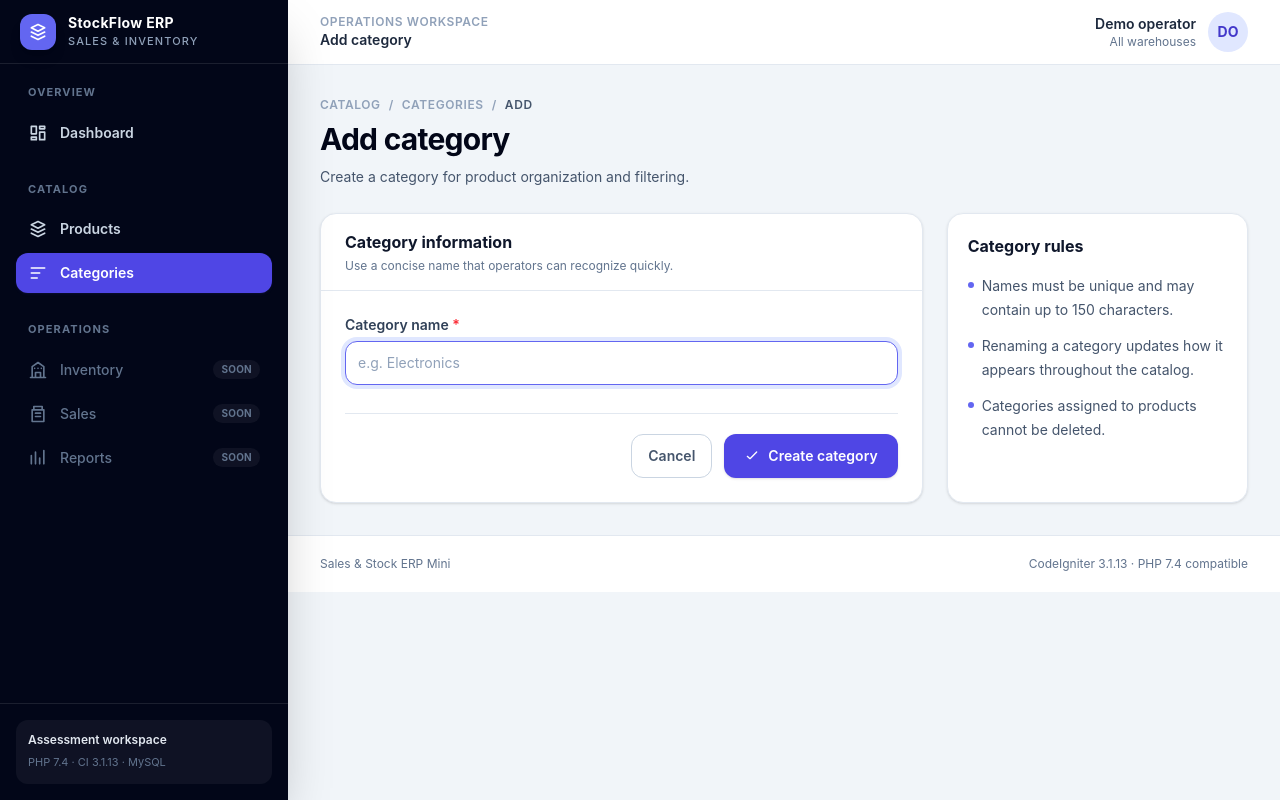
After one commit to ahishamali10/erp_stocks_sales, a CodeIgniter app: page /categories/create in a window 1280 px wide. The commit adds this page. Run offline with CodeIgniter, Linux system fonts and the light colour scheme.

Commit message:
Add category management

```diff
--- a/application/config/routes.php
+++ b/application/config/routes.php
@@ -57,5 +57,11 @@ $route['products/store'] = 'products/store';
 $route['products/edit/(:num)'] = 'products/edit/$1';
 $route['products/update/(:num)'] = 'products/update/$1';
 $route['products/toggle-status/(:num)'] = 'products/toggle_status/$1';
+$route['categories'] = 'categories/index';
+$route['categories/create'] = 'categories/create';
+$route['categories/store'] = 'categories/store';
+$route['categories/edit/(:num)'] = 'categories/edit/$1';
+$route['categories/update/(:num)'] = 'categories/update/$1';
+$route['categories/delete/(:num)'] = 'categories/delete/$1';
 $route['404_override'] = '';
 $route['translate_uri_dashes'] = FALSE;
--- /dev/null
+++ b/application/controllers/Categories.php
@@ -0,0 +1,188 @@
+<?php
+defined('BASEPATH') OR exit('No direct script access allowed');
+
+class Categories extends CI_Controller
+{
+    private $current_category_id = NULL;
+
+    public function __construct()
+    {
+        parent::__construct();
+
+        $this->load->model('Category_model', 'categories');
+    }
+
+    public function index()
+    {
+        $data = array(
+            'page_title' => 'Categories',
+            'page_description' => 'Organize products into reusable catalog groups.',
+            'active_nav' => 'categories',
+            'categories' => $this->categories->get_with_product_counts(),
+        );
+
+        $this->render('categories/index', $data);
+    }
+
+    public function create()
+    {
+        $this->render('categories/form', array(
+            'page_title' => 'Add category',
+            'page_description' => 'Create a category for product organization and filtering.',
+            'active_nav' => 'categories',
+            'category' => NULL,
+            'form_action' => 'categories/store',
+            'submit_label' => 'Create category',
+            'save_error' => '',
+        ));
+    }
+
+    public function store()
+    {
+        $this->require_post();
+        $this->current_category_id = NULL;
+
+        if (!$this->validate_category()) {
+            return $this->render_form(NULL, 'categories/store', 'Create category');
+        }
+
+        if (!$this->categories->create($this->category_payload())) {
+            $this->log_database_error('creating a category');
+            return $this->render_form(NULL, 'categories/store', 'Create category', 'The category could not be saved. Please try again.');
+        }
+
+        $this->session->set_flashdata('success', 'Category created successfully.');
+        redirect('categories');
+    }
+
+    public function edit($id)
+    {
+        $category = $this->find_or_404($id);
+
+        $this->render('categories/form', array(
+            'page_title' => 'Edit category',
+            'page_description' => 'Rename this catalog group everywhere it is used.',
+            'active_nav' => 'categories',
+            'category' => $category,
+            'form_action' => 'categories/update/'.$category->id,
+            'submit_label' => 'Save changes',
+            'save_error' => '',
+        ));
+    }
+
+    public function update($id)
+    {
+        $this->require_post();
+        $category = $this->find_or_404($id);
+        $this->current_category_id = (int) $category->id;
+
+        if (!$this->validate_category()) {
+            return $this->render_form($category, 'categories/update/'.$category->id, 'Save changes');
+        }
+
+        if (!$this->categories->update($category->id, $this->category_payload())) {
+            $this->log_database_error('updating category '.$category->id);
+            return $this->render_form($category, 'categories/update/'.$category->id, 'Save changes', 'The category could not be updated. Please try again.');
+        }
+
+        $this->session->set_flashdata('success', 'Category updated successfully.');
+        redirect('categories');
+    }
+
+    public function delete($id)
+    {
+        $this->require_post();
+        $category = $this->find_or_404($id);
+
+        if ($this->categories->count_products($category->id) > 0) {
+            $this->session->set_flashdata('error', 'Category '.$category->name.' cannot be deleted because products are assigned to it.');
+            redirect('categories');
+        }
+
+        if (!$this->categories->delete($category->id)) {
+            $error = $this->db->error();
+
+            if ((int) $error['code'] !== 1451) {
+                $this->log_database_error('deleting category '.$category->id);
+            }
+
+            $this->session->set_flashdata('error', 'The category could not be deleted. It may now be in use.');
+            redirect('categories');
+        }
+
+        $this->session->set_flashdata('success', 'Category '.$category->name.' was deleted.');
+        redirect('categories');
+    }
+
+    private function validate_category()
+    {
+        $category_name_unique = array('category_name_unique', function ($name) {
+            return !$this->categories->name_exists(trim($name), $this->current_category_id);
+        });
+
+        $this->form_validation->set_message('category_name_unique', 'The category name is already in use.');
+        $this->form_validation->set_rules('name', 'Category name', array('trim', 'required', 'max_length[150]', $category_name_unique));
+
+        return $this->form_validation->run();
+    }
+
+    private function category_payload()
+    {
+        return array(
+            'name' => trim((string) $this->input->post('name')),
+        );
+    }
+
+    private function render_form($category, $form_action, $submit_label, $save_error = '')
+    {
+        $data = array(
+            'page_title' => $category ? 'Edit category' : 'Add category',
+            'page_description' => $category
+                ? 'Rename this catalog group everywhere it is used.'
+                : 'Create a category for product organization and filtering.',
+            'active_nav' => 'categories',
+            'category' => $category,
+            'form_action' => $form_action,
+            'submit_label' => $submit_label,
+            'save_error' => $save_error,
+        );
+
+        $this->output->set_status_header(422);
+        $this->render('categories/form', $data);
+    }
+
+    private function render($view, $data)
+    {
+        $this->load->view('layouts/header', $data);
+        $this->load->view($view, $data);
+        $this->load->view('layouts/footer', $data);
+    }
+
+    private function find_or_404($id)
+    {
+        if (!is_scalar($id) || !ctype_digit((string) $id) || (int) $id < 1) {
+            show_404();
+        }
+
+        $category = $this->categories->find((int) $id);
+
+        if (!$category) {
+            show_404();
+        }
+
+        return $category;
+    }
+
+    private function require_post()
+    {
+        if ($this->input->method(TRUE) !== 'POST') {
+            show_error('The requested method is not allowed.', 405, 'Method Not Allowed');
+        }
+    }
+
+    private function log_database_error($context)
+    {
+        $error = $this->db->error();
+        log_message('error', 'Database error while '.$context.': '.$error['code'].' '.$error['message']);
+    }
+}
--- a/application/models/Category_model.php
+++ b/application/models/Category_model.php
@@ -15,6 +15,69 @@ class Category_model extends CI_Model
             ->result();
     }
 
+    public function get_with_product_counts()
+    {
+        return $this->db
+            ->select('c.id, c.name, c.created_at, c.updated_at')
+            ->select('COUNT(p.id) AS product_count', FALSE)
+            ->from($this->table.' c')
+            ->join('products p', 'p.category_id = c.id', 'left')
+            ->group_by(array('c.id', 'c.name', 'c.created_at', 'c.updated_at'))
+            ->order_by('c.name', 'ASC')
+            ->get()
+            ->result();
+    }
+
+    public function find($id)
+    {
+        return $this->db
+            ->select('id, name, created_at, updated_at')
+            ->from($this->table)
+            ->where('id', (int) $id)
+            ->limit(1)
+            ->get()
+            ->row();
+    }
+
+    public function name_exists($name, $exclude_id = NULL)
+    {
+        $this->db
+            ->from($this->table)
+            ->where('name', trim($name));
+
+        if ($exclude_id !== NULL) {
+            $this->db->where('id !=', (int) $exclude_id);
+        }
+
+        return $this->db->count_all_results() > 0;
+    }
+
+    public function create($data)
+    {
+        return $this->db->insert($this->table, $data);
+    }
+
+    public function update($id, $data)
+    {
+        return $this->db
+            ->where('id', (int) $id)
+            ->update($this->table, $data);
+    }
+
+    public function count_products($id)
+    {
+        return (int) $this->db
+            ->where('category_id', (int) $id)
+            ->count_all_results('products');
+    }
+
+    public function delete($id)
+    {
+        return $this->db
+            ->where('id', (int) $id)
+            ->delete($this->table);
+    }
+
     public function exists($id)
     {
         return $this->db
--- /dev/null
+++ b/application/views/categories/form.php
@@ -0,0 +1,55 @@
+<?php
+defined('BASEPATH') OR exit('No direct script access allowed');
+
+$name_value = set_value('name', $category ? $category->name : '', FALSE);
+$name_error = trim(strip_tags(form_error('name')));
+?>
+<div class="mb-6">
+    <nav class="mb-2 flex items-center gap-2 text-xs font-semibold uppercase tracking-wider text-slate-400" aria-label="Breadcrumb">
+        <a href="<?php echo site_url(); ?>" class="hover:text-brand-700">Catalog</a>
+        <span aria-hidden="true">/</span>
+        <a href="<?php echo site_url('categories'); ?>" class="hover:text-brand-700">Categories</a>
+        <span aria-hidden="true">/</span>
+        <span class="text-slate-600"><?php echo $category ? 'Edit' : 'Add'; ?></span>
+    </nav>
+    <h1 class="text-2xl font-bold tracking-tight text-slate-950 sm:text-3xl"><?php echo html_escape($page_title); ?></h1>
+    <p class="mt-2 max-w-2xl text-sm leading-6 text-slate-600"><?php echo html_escape($page_description); ?></p>
+</div>
+
+<?php if ($save_error !== ''): ?>
+    <div class="mb-6 rounded-xl border border-red-200 bg-red-50 px-4 py-3 text-sm text-red-800" role="alert"><?php echo html_escape($save_error); ?></div>
+<?php endif; ?>
+
+<div class="grid gap-6 xl:grid-cols-[minmax(0,2fr)_minmax(260px,1fr)]">
+    <section class="rounded-2xl border border-slate-200 bg-white shadow-sm">
+        <div class="border-b border-slate-200 px-5 py-4 sm:px-6">
+            <h2 class="font-bold text-slate-900">Category information</h2>
+            <p class="mt-1 text-xs text-slate-500">Use a concise name that operators can recognize quickly.</p>
+        </div>
+
+        <?php echo form_open($form_action, array('class' => 'p-5 sm:p-6')); ?>
+            <div>
+                <label for="category-name" class="mb-1.5 block text-sm font-semibold text-slate-700">Category name <span class="text-red-500" aria-hidden="true">*</span></label>
+                <input id="category-name" type="text" name="name" value="<?php echo html_escape($name_value); ?>" maxlength="150" required autofocus autocomplete="off" placeholder="e.g. Electronics" class="min-h-11 w-full rounded-xl border bg-white px-3 py-2.5 text-sm text-slate-900 outline-none transition placeholder:text-slate-400 focus:ring-4 <?php echo $name_error ? 'border-red-400 focus:border-red-500 focus:ring-red-100' : 'border-slate-300 focus:border-brand-500 focus:ring-brand-100'; ?>">
+                <?php if ($name_error): ?><p class="mt-1.5 text-xs font-medium text-red-600"><?php echo html_escape($name_error); ?></p><?php endif; ?>
+            </div>
+
+            <div class="mt-7 flex flex-col-reverse gap-3 border-t border-slate-200 pt-5 sm:flex-row sm:justify-end">
+                <a href="<?php echo site_url('categories'); ?>" class="inline-flex min-h-11 items-center justify-center rounded-xl border border-slate-300 bg-white px-4 py-2.5 text-sm font-semibold text-slate-600 transition hover:bg-slate-50 hover:text-slate-900 focus:outline-none focus:ring-2 focus:ring-brand-500 focus:ring-offset-2">Cancel</a>
+                <button type="submit" class="inline-flex min-h-11 items-center justify-center gap-2 rounded-xl bg-brand-600 px-5 py-2.5 text-sm font-semibold text-white shadow-sm transition hover:bg-brand-700 focus:outline-none focus:ring-2 focus:ring-brand-500 focus:ring-offset-2">
+                    <svg aria-hidden="true" class="size-4" viewBox="0 0 24 24" fill="none" stroke="currentColor" stroke-width="2"><path stroke-linecap="round" stroke-linejoin="round" d="M5 12.5 9 16l10-10" /></svg>
+                    <?php echo html_escape($submit_label); ?>
+                </button>
+            </div>
+        <?php echo form_close(); ?>
+    </section>
+
+    <aside class="rounded-2xl border border-slate-200 bg-white p-5 shadow-sm">
+        <h2 class="font-bold text-slate-900">Category rules</h2>
+        <ul class="mt-4 space-y-3 text-sm leading-6 text-slate-600">
+            <li class="flex gap-2"><span class="mt-2 size-1.5 shrink-0 rounded-full bg-brand-500"></span><span>Names must be unique and may contain up to 150 characters.</span></li>
+            <li class="flex gap-2"><span class="mt-2 size-1.5 shrink-0 rounded-full bg-brand-500"></span><span>Renaming a category updates how it appears throughout the catalog.</span></li>
+            <li class="flex gap-2"><span class="mt-2 size-1.5 shrink-0 rounded-full bg-brand-500"></span><span>Categories assigned to products cannot be deleted.</span></li>
+        </ul>
+    </aside>
+</div>
--- a/application/views/home/index.php
+++ b/application/views/home/index.php
@@ -50,7 +50,7 @@
                 <svg aria-hidden="true" class="size-5" viewBox="0 0 24 24" fill="none" stroke="currentColor" stroke-width="2"><path stroke-linecap="round" stroke-linejoin="round" d="M4 6h16M4 12h10M4 18h7" /></svg>
             </span>
         </div>
-        <p class="mt-4 text-xs text-slate-500">Used to organize product filters</p>
+        <a href="<?php echo site_url('categories'); ?>" class="mt-4 inline-flex items-center gap-1 text-xs font-semibold text-brand-700 hover:text-brand-900">Manage categories <span aria-hidden="true">→</span></a>
     </article>
 
     <article class="rounded-2xl border border-slate-200 bg-white p-5 shadow-sm">
--- a/application/views/layouts/sidebar.php
+++ b/application/views/layouts/sidebar.php
@@ -44,6 +44,12 @@ $inactive_classes = 'text-slate-300 hover:bg-white/10 hover:text-white';
                 </svg>
                 Products
             </a>
+            <a href="<?php echo site_url('categories'); ?>" class="flex items-center gap-3 rounded-xl px-3 py-2.5 text-sm font-semibold transition <?php echo $active_nav === 'categories' ? $active_classes : $inactive_classes; ?>" <?php echo $active_nav === 'categories' ? 'aria-current="page"' : ''; ?>>
+                <svg aria-hidden="true" class="size-5 shrink-0" viewBox="0 0 24 24" fill="none" stroke="currentColor" stroke-width="2">
+                    <path stroke-linecap="round" stroke-linejoin="round" d="M4 6h16M4 12h10M4 18h7" />
+                </svg>
+                Categories
+            </a>
         </div>
 
         <div class="mt-7 space-y-1">
```
Also changed, not shown: application/views/categories/index.php (added, +78 -0 lines), README.md, assets/css/app.css.
